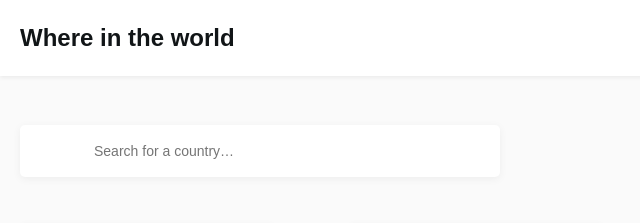
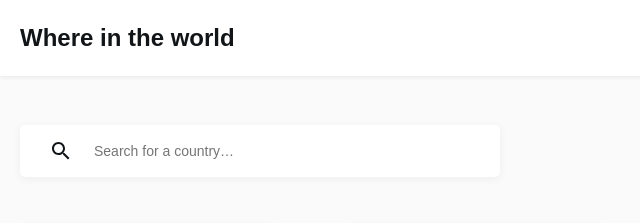
Before and after one commit to fprogrammer15/countries, a plain HTML site: page index.html in a window 1280 px wide. Shown: the top 223 px of the page, 0-640 px from the left. Drawn offline with nearby package versions, Linux system fonts and the light colour scheme.

Commit message:
Add search-icon to search input

```diff
--- a/css/styles.css
+++ b/css/styles.css
@@ -138,6 +138,19 @@
   justify-content: space-between;
   align-items: center;
   margin-bottom: 48px;
+}
+
+.filters-search-wrapper {
+  position: relative;
+}
+
+.filter-search-icon {
+  position: absolute;
+  left: 32px;
+  top: 50%;
+  transform: translateY(-50%);
+  color: var(--text-color);
+  pointer-events: none;
 }
 
 .filters-search-input {
--- a/index.html
+++ b/index.html
@@ -32,7 +32,11 @@
       <section>
         <!-- <h2>Filterlar</h2> -->
         <form class="filters" action="https://echo.htmlacademy.ru" method="GET">
-          <input class="filters-search-input" type="search" name="search" placeholder="Search for a country…" aria-label="Country name" required>
+          <div class="filters-search-wrapper">
+            <svg class="filter-search-icon" xmlns="http://www.w3.org/2000/svg" width="18" height="18" fill="none"><path fill="currentColor" fill-rule="evenodd" d="M12.5 11h-.8l-.3-.3c1-1.1 1.6-2.6 1.6-4.2C13 2.9 10.1 0 6.5 0S0 2.9 0 6.5 2.9 13 6.5 13c1.6 0 3.1-.6 4.2-1.6l.3.3v.8l5 5 1.5-1.5-5-5Zm-6 0C4 11 2 9 2 6.5S4 2 6.5 2 11 4 11 6.5 9 11 6.5 11Z" clip-rule="evenodd"/></svg>
+            <input class="filters-search-input" type="search" name="search" placeholder="Search for a country…" aria-label="Country name" required>
+          </div>
+
           <select class="filters-region-select" name="region" aria-label="Regions">
             <option selected disabled>Filter by Region</option>
             <option>Africa</option>
```
